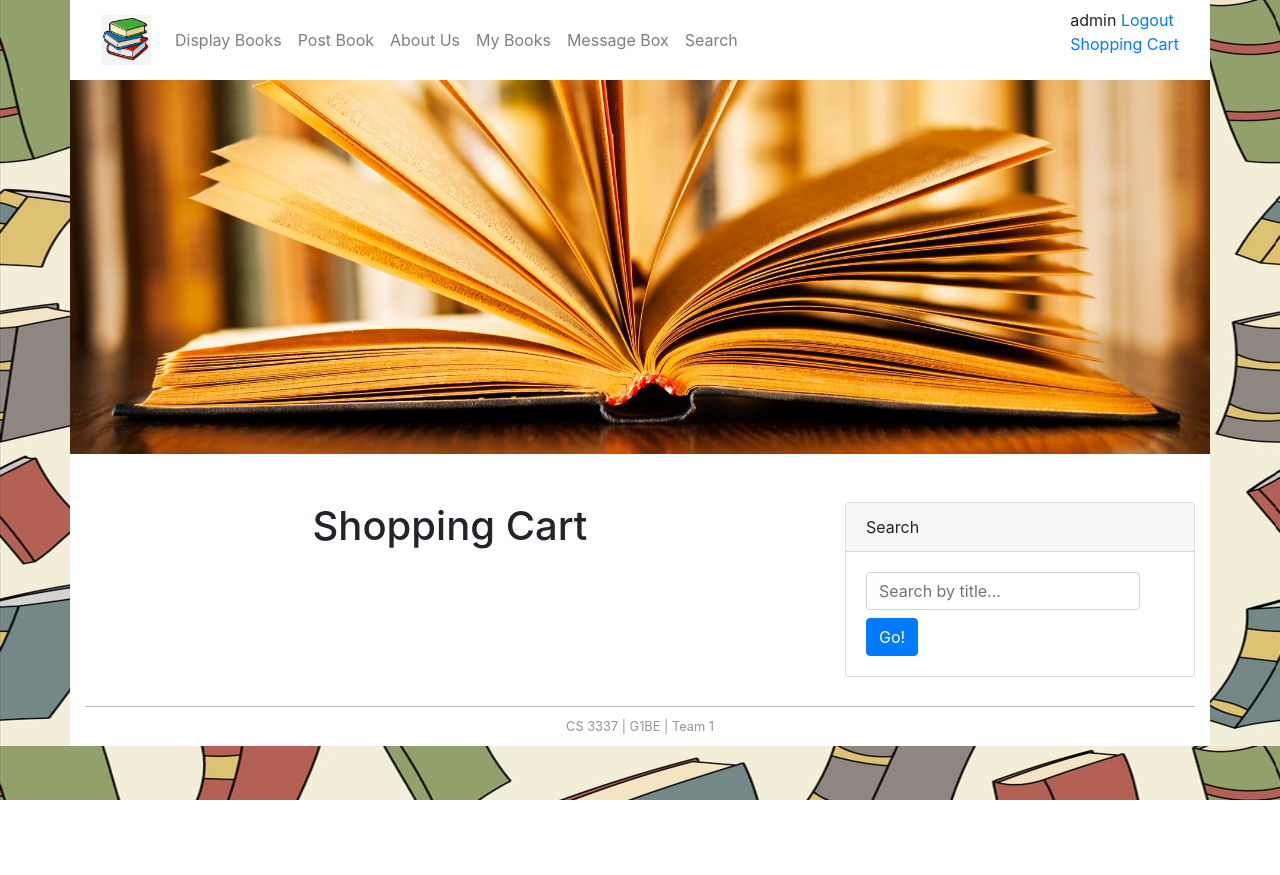
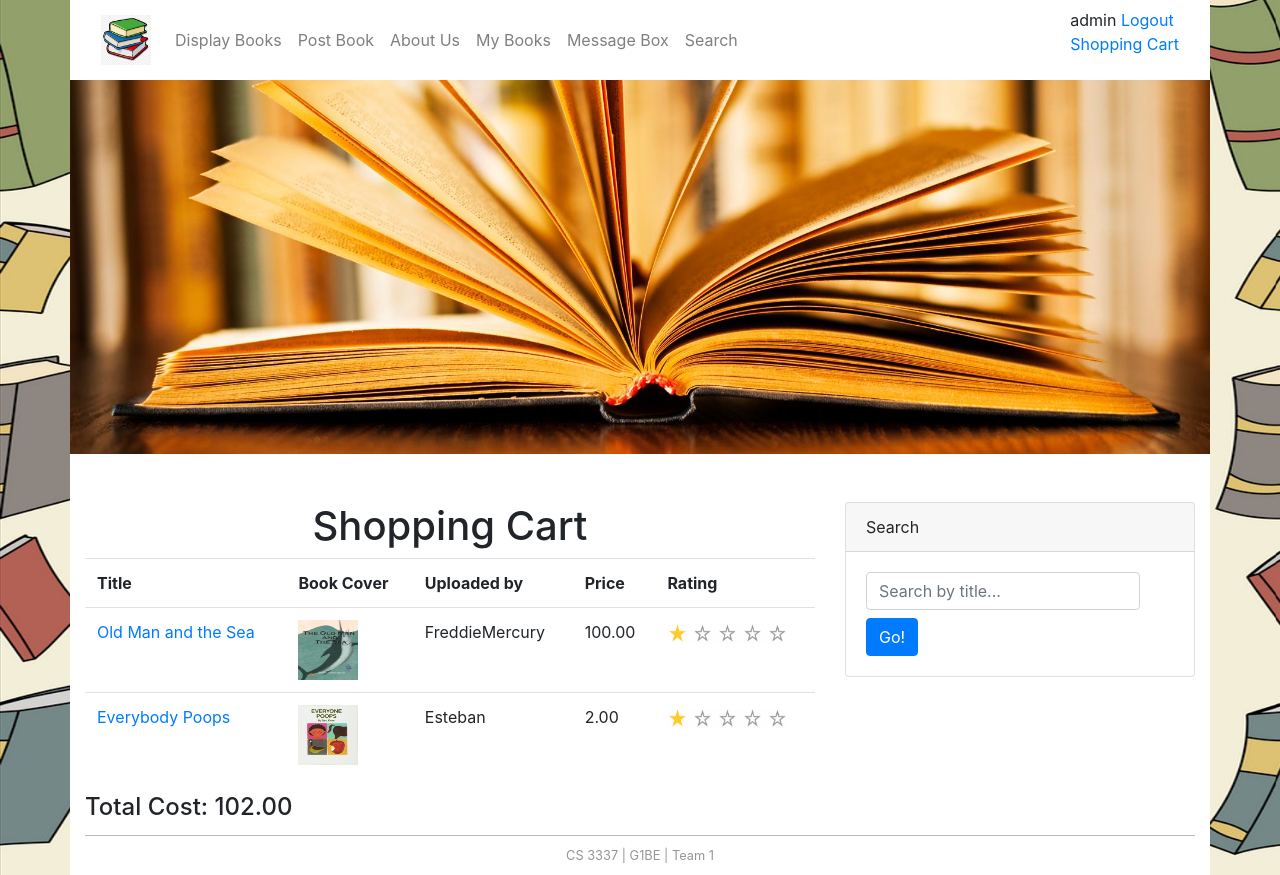
Before and after one commit to Ealvarado1306/G1BE, a Django app: page /purchase in a window 1280 px wide. Before the commit the page ends 800 px from the top, so only its background shows below. Run offline with Django 3.2, Linux system fonts and the light colour scheme; a user stored in the database is signed in; data comes from the database, SQL or seed files in the repository; some libraries are stand-ins or nearby versions.

Commit message:
Fixed Shopping Cart

```diff
--- a/bookEx/templates/base.html
+++ b/bookEx/templates/base.html
@@ -51,7 +51,7 @@
             <span style="float: right; align: right;">
                     {% if user.is_authenticated %}
                        {{ user.username }}
-                       <a href="{% url 'logout' %}?next=/">Logout</a>
+                       <a href="{% url 'my_logout' %}?next=/">Logout</a>
                     {% else %}
                        Not Logged in
                        <a href="{% url 'login' %}?next=/">Login</a>
--- a/bookEx/templates/bookMng/purchase.html
+++ b/bookEx/templates/bookMng/purchase.html
@@ -5,15 +5,54 @@
 
 {% block content %}
 <h1 align="center"> Shopping Cart </h1>
-    <table align="center" border="2" width="500">
-        {% for ordered_item in ordered_items %}
-            <tr>
-                <td>
-                    <p> {{ ordered_item.product }} </p>
-                </td>
+  <table class="table table-hover" >
+       <tr>
+          <th scope="col">Title</th>
+          <th scope="col">Book Cover</th>
+          <th scope="col">Uploaded by</th>
+           <th scope = "col">Price</th>
+           <th scope = "col">Rating </th>
+       </tr>
+      {% for book in ordered_items %}
 
-            </tr>
-        {% endfor %}
-    </table>
-
+      <tr>
+            <td>
+                <a href="book_detail/{{ book.id }}"> {{ book.name }} </a>
+            </td>
+            <td>
+                <img src="{% static book.pic_path %}" width="60" height="60">
+            </td>
+            <td>
+                {{ book.username }}
+            </td>
+            <td>
+                {{book.price}}
+            </td>
+            {% if book.rating == '1' %}
+               <td >
+                   <img src="{% static '1StarRating.png' %}" width="120" height="20">
+               </td>
+            {% elif book.rating == '2' %}
+               <td >
+                   <img src="{% static '2StarRating.png' %}" width="120" height="20">
+               </td>
+            {% elif book.rating == '3' %}
+               <td >
+                   <img src="{% static '3StarRating.png' %}" width="120" height="20">
+               </td>
+            {% elif book.rating == '4' %}
+               <td >
+                   <img src="{% static '4StarRating.png' %}" width="120" height="20">
+               </td>
+            {% elif book.rating == '5' %}
+               <td >
+                   <img src="{% static '5StarRating.png' %}" width="120" height="25">
+               </td>
+            {% endif %}
+        </tr>
+        {% empty %}
+        <p>There isn't anything in your shopping cart!</p>
+      {% endfor %}
+  </table>
+<h4>Total Cost: {{sum}}</h4>
 {% endblock content %}
--- a/bookMng/models.py
+++ b/bookMng/models.py
@@ -21,7 +21,7 @@ class Book(models.Model):
     picture = models.FileField(upload_to='bookEx/static/uploads')
     pic_path = models.CharField(max_length=300, editable=False, blank=True)
     username = models.ForeignKey(User, blank=True, null=True, on_delete=models.CASCADE)
-
+    shopping_cart = models.BooleanField(default=False)
     rating = models.CharField(max_length=1, choices=(('1', '1'), ('2', '2'), ('3', '3'), ('4', '4'), ('5', '5')),
                               default='1')
 
@@ -51,13 +51,7 @@ class MessageBox(models.Model):
     def __str__(self):
         return str(self.id)
 
-
-class Product(models.Model):
-    name = models.CharField(max_length=120)
-    price = models.IntegerField()
-
-    def __str__(self):
-        return self.name
+# -------------------------------Shopping Cart Shit ------------------------------------------------------
 
 
 class OrderItem(models.Model):
--- a/bookMng/urls.py
+++ b/bookMng/urls.py
@@ -15,4 +15,5 @@ urlpatterns = [
     path('messagebox', views.messagebox, name='messagebox'),
     path('book_add/<int:book_id>', views.book_add, name='book_add'),
     path('purchase', views.purchase, name='purchase'),
+    path('my_logout', views.my_logout, name='my_logout')
 ]
--- a/bookMng/views.py
+++ b/bookMng/views.py
@@ -12,10 +12,10 @@ from .forms import MessageForm
 from django.http import HttpResponseRedirect
 from .models import Book
 from .models import MessageBox
-from .models import Product
 from .models import OrderItem
 from .models import Order
 
+from django.contrib.auth import logout
 from django.views.generic.edit import CreateView
 from django.contrib.auth.forms import UserCreationForm
 from django.urls import reverse_lazy
@@ -212,7 +212,9 @@ def messagebox(request):
 @login_required(login_url=reverse_lazy("login"))
 def book_add(request, book_id):
 
-    OrderItem.save(Book.objects.get(id=book_id))
+    book = (Book.objects.get(id=book_id))
+    book.shopping_cart = True
+    book.save()
 
     return render(request,
                   'bookMng/book_add.html',
@@ -224,11 +226,35 @@ def book_add(request, book_id):
 # Purchasing books in Shopping Cart
 @login_required(login_url=reverse_lazy("login"))
 def purchase(request):
-    ordered_items = OrderItem.objects.all()
+    books = Book.objects.all()
+    ordered_items_list = []
+    my_sum = 0
+    for book in books:
+        if book.shopping_cart is True :
+            ordered_items_list.append(book)
 
+    for b in ordered_items_list:
+        b.pic_path = b.picture.url[14:]
+        my_sum += b.price
     return render(request,
                   'bookMng/purchase.html',
                   {
                       'item_list': MainMenu.objects.all(),
-                      'ordered_item': ordered_items,
+                      'ordered_items': ordered_items_list,
+                      'sum': my_sum,
                   })
+
+
+@login_required(login_url=reverse_lazy("login"))
+def my_logout(request):
+    books = Book.objects.all()
+
+    for b in books:
+        b.shopping_cart = False
+        b.save()
+    logout(request)
+    return render(request,
+                  'bookMng/index.html',
+                  {
+                      'item_list': MainMenu.objects.all()
+                  })
```
Also changed, not shown: db.sqlite3.
